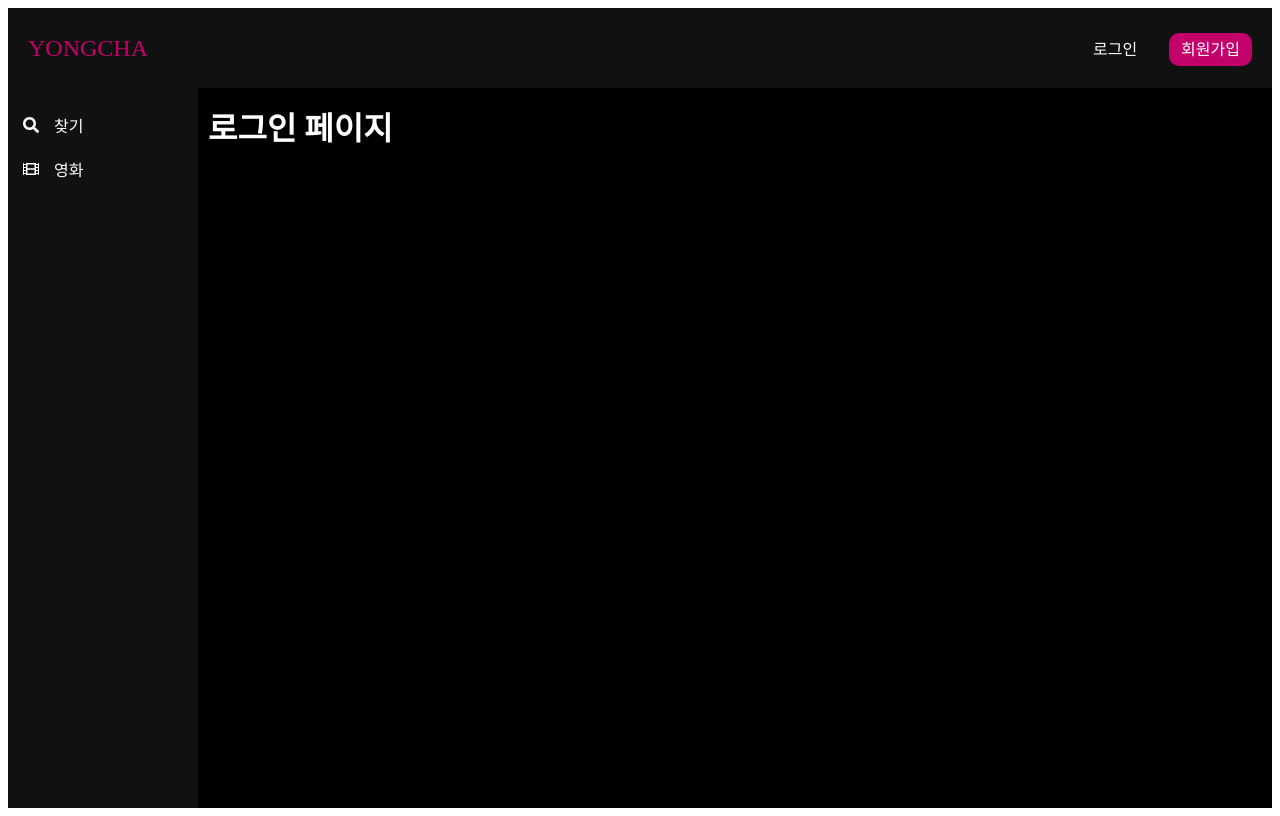
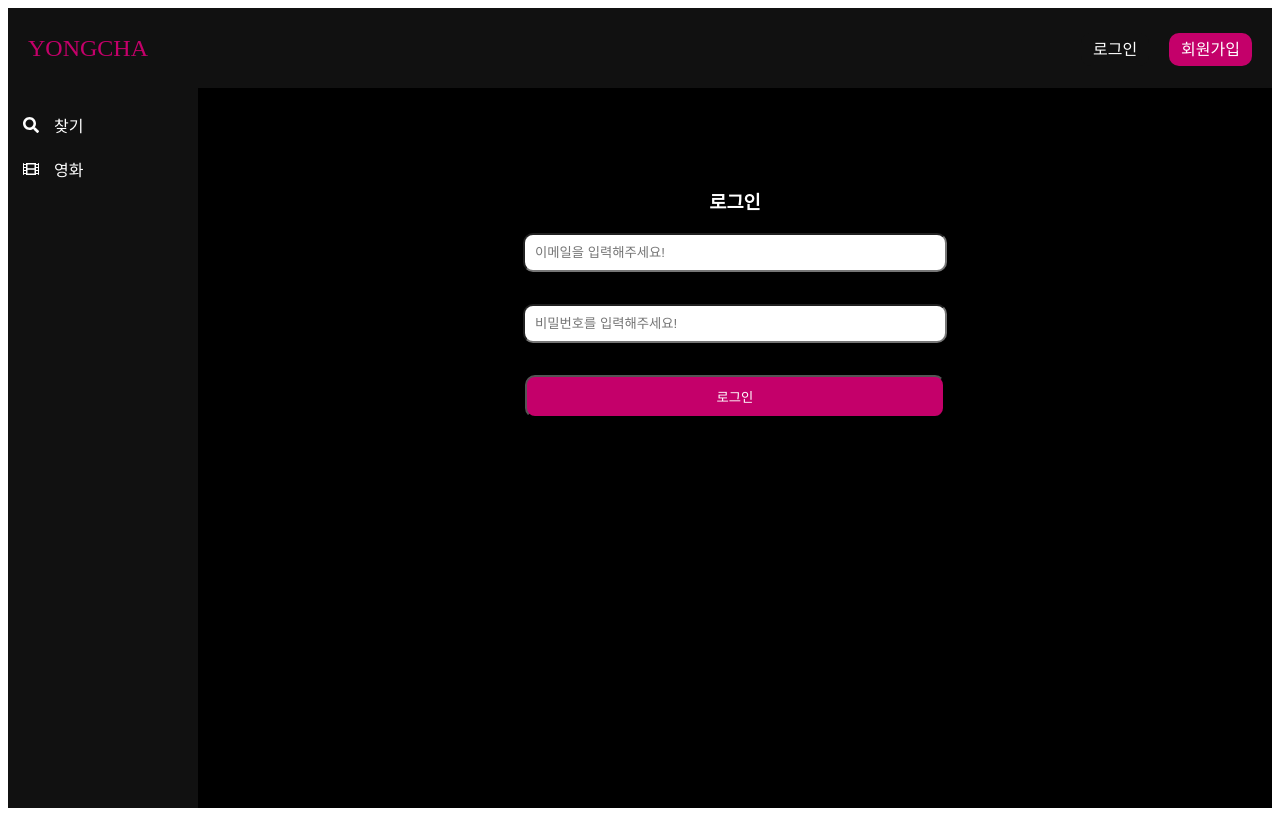
Before and after one commit to DS-UMC-7th/UMC-7th-Lia, a React (Vite) app in the folder movie-site/: page /login in a window 1280 px wide. Built offline with nearby package versions, Linux system fonts and the light colour scheme; no server answers.

Commit message:
[Feat] 실습 1 - 로그인 페이지 유효성 검사 구현

```diff
--- a/movie-site/package.json
+++ b/movie-site/package.json
@@ -10,12 +10,15 @@
     "preview": "vite preview"
   },
   "dependencies": {
+    "@hookform/resolvers": "^3.9.1",
     "axios": "^1.7.7",
     "react": "^18.3.1",
     "react-dom": "^18.3.1",
+    "react-hook-form": "^7.53.1",
     "react-icons": "^5.3.0",
     "react-router-dom": "^6.26.2",
-    "styled-components": "^6.1.13"
+    "styled-components": "^6.1.13",
+    "yup": "^1.4.0"
   },
   "devDependencies": {
     "@eslint/js": "^9.11.1",
--- a/movie-site/src/page/Loginpage.jsx
+++ b/movie-site/src/page/Loginpage.jsx
@@ -1,16 +1,77 @@
 import React from 'react';
 import styled from 'styled-components';
+import {useForm} from 'react-hook-form'
+import * as yup from 'yup'
+import {yupResolver} from '@hookform/resolvers/yup'
 
-const Container = styled.h1`
+const Container = styled.div`
+  display: flex;
+  flex-direction: column;
+  align-items: center;
+  justify-content: center;
+  height: 50vh;
+  color: white;
+`;
+const Form = styled.form`
+  display: flex;
+  flex-direction: column;
+  align-items: center;
+`;
+
+const Input = styled.input`
+  padding: 10px;
+  border-radius: 10px;
+  width:400px;
+  background-color:white;
+
+  &:hover {
+
+  }
+`;
+
+const LoginButton = styled.input`
+  padding: 10px;
+  border-radius: 10px;
+  width:420px;
+  background-color: ${props => (props.disabled ? 'gray' : '#c4006a')};
   color:white;
-    margin-top:5px;
-    padding: 5px;
+
+  &:hover {
+    background-color: ${props => (props.disabled ? 'gray' : '#000080')};
+    color: #fff;
+  }
 `;
 
 const Loginpage = () => {
-  return (
-    <Container>로그인 페이지</Container>
-  );
+  const schema = yup.object().shape({
+    email: yup.string().email('올바른 이메일 형식이 아닙니다. 다시 확인해주세요!').required('이메일은 필수 입력 사항입니다.'),
+    password: yup.string().min(8,'비밀번호는 8-16자 사이로 입력해주세요!').max(16,'비밀번호는 8-16자 사이로 입력해주세요!').required('비밀번호는 8-16자 사이로 입력해주세요!'),
+})
+
+const {register, handleSubmit, formState: {errors}} = useForm({
+    resolver: yupResolver(schema),
+    mode: 'onChange',
+});
+
+const onSubmit = (data) => {
+    console.log('폼 데이터 제출')
+    console.log(data);
+}
+
+const isDisabled = Object.keys(errors).length > 0;
+
+return (
+  <Container>
+    <h3>로그인</h3> {}
+    <Form onSubmit={handleSubmit(onSubmit)}>
+      <Input type={'email'} {...register("email")} placeholder="이메일을 입력해주세요!" />
+      <p style={{ color: 'red' }}>{errors.email?.message}</p>
+      <Input type={'password'} {...register("password")} placeholder="비밀번호를 입력해주세요!" />
+      <p style={{ color: 'red' }}>{errors.password?.message}</p>
+      <LoginButton type={'submit'} value="로그인"  disabled={isDisabled}/>
+    </Form>
+  </Container>
+);
 };
 
 export default Loginpage;
```
Also changed, not shown: 1 other file (tests, documents, lock files or other folders).
